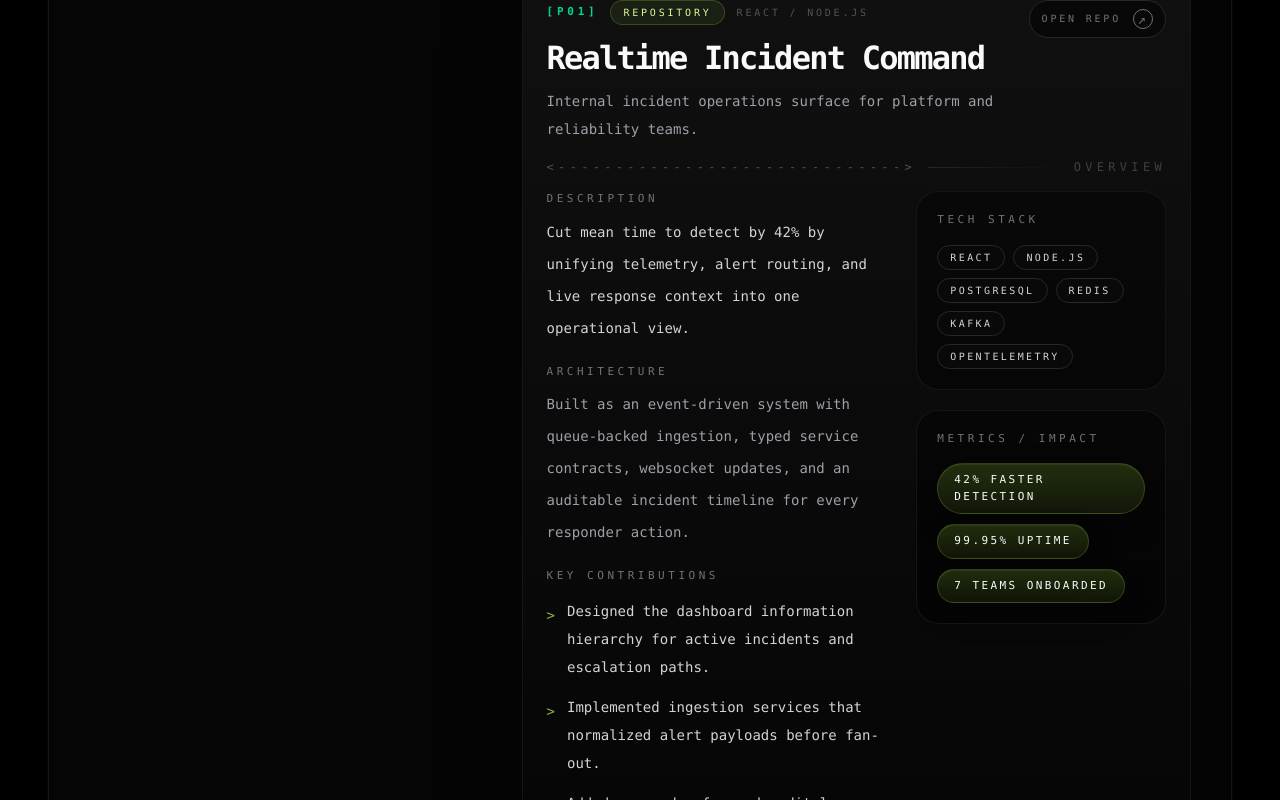
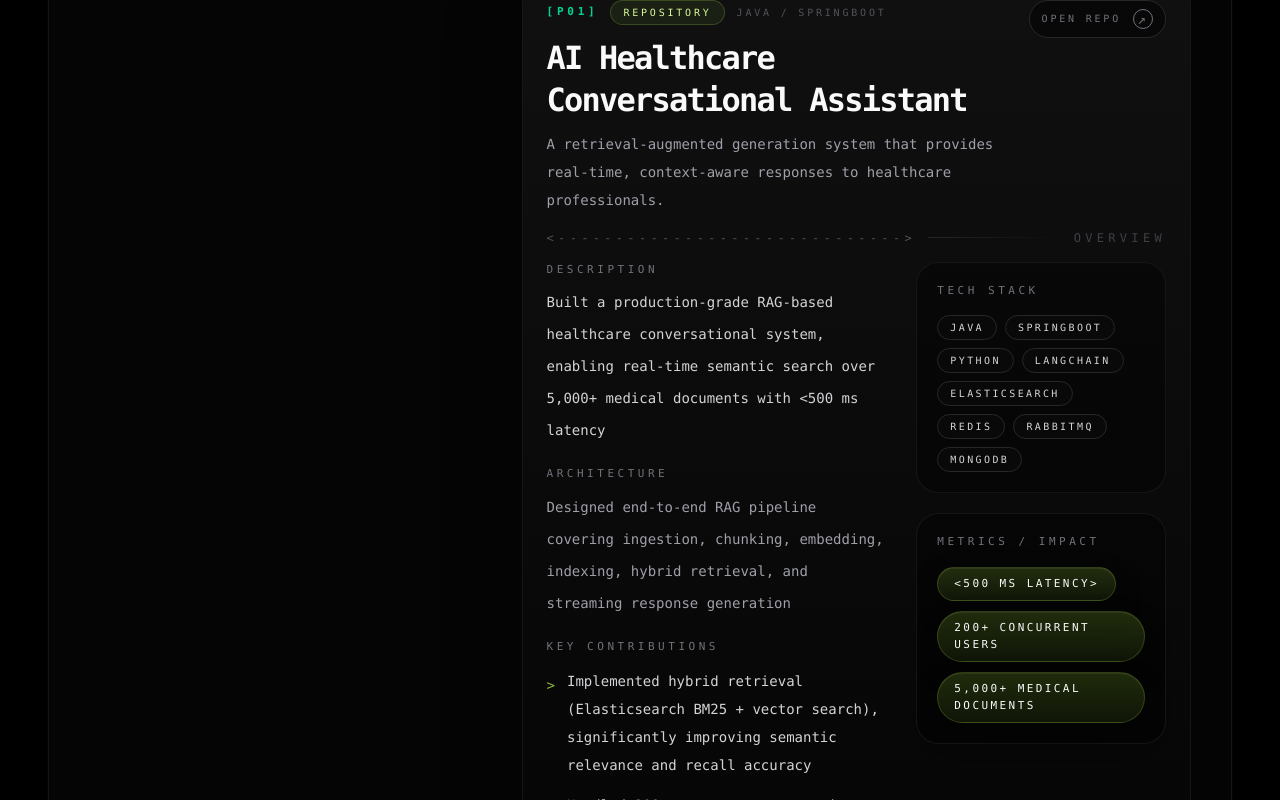
Before and after one commit to Rishi-Mishima/RIsha_sde_portfolio, a React (Vite) app: page / in a window 1280 px wide. Shown: the part 3660-4460 px from the top of the page. Built offline with nearby package versions, Linux system fonts and the light colour scheme.

Commit message:
styles: modify project one

```diff
--- a/src/data/portfolio.js
+++ b/src/data/portfolio.js
@@ -74,20 +74,19 @@ export const skills = [
 
 export const projects = [
   {
-    name: 'Realtime Incident Command',
+    name: 'AI Healthcare Conversational Assistant ',
     label: '[p01]',
-    repoUrl: 'https://github.com/Rishi-Mishima/realtime-incident-command',
-    tagline: 'Internal incident operations surface for platform and reliability teams.',
+    repoUrl: 'https://github.com/Rishi-Mishima/RAG-smart-flowpai',
+    tagline: 'A retrieval-augmented generation system that provides real-time, context-aware responses to healthcare professionals.',
     impact:
-      'Cut mean time to detect by 42% by unifying telemetry, alert routing, and live response context into one operational view.',
+      'Built a production-grade RAG-based healthcare conversational system, enabling real-time semantic search over 5,000+ medical documents with <500 ms latency',
     architecture:
-      'Built as an event-driven system with queue-backed ingestion, typed service contracts, websocket updates, and an auditable incident timeline for every responder action.',
-    stack: ['React', 'Node.js', 'PostgreSQL', 'Redis', 'Kafka', 'OpenTelemetry'],
-    metrics: ['42% faster detection', '99.95% uptime', '7 teams onboarded'],
+      'Designed end-to-end RAG pipeline covering ingestion, chunking, embedding, indexing, hybrid retrieval, and streaming response generation',
+    stack: ['Java', 'SpringBoot', 'Python', 'LangChain', 'Elasticsearch', 'Redis', 'RabbitMQ', 'MongoDB'],
+    metrics: ['<500 ms latency>', '200+ concurrent users', '5,000+ medical documents'],
     highlights: [
-      'Designed the dashboard information hierarchy for active incidents and escalation paths.',
-      'Implemented ingestion services that normalized alert payloads before fan-out.',
-      'Added responder-focused audit logs so postmortems could trace system and human actions together.',
+      'Implemented hybrid retrieval (Elasticsearch BM25 + vector search), significantly improving semantic relevance and recall accuracy',
+      'Handled 200+ concurrent users via Redis caching and RabbitMQ-based asynchronous processing, reducing first-token latency by 70%'
     ],
   },
   {
```
